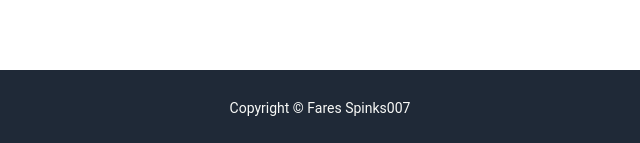
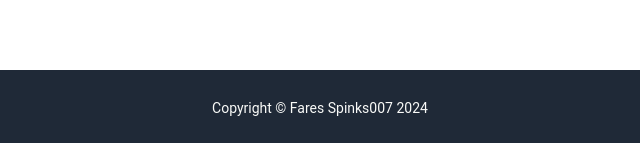
Before and after one commit to spinks007/Landing-page, a plain HTML site: page index.html in a window 1280 px wide. Shown: the part 1971-2114 px from the top of the page, 320-960 px from the left. Drawn offline with Linux system fonts and the light colour scheme.

Commit message:
make some updates on the footer

```diff
--- a/index.html
+++ b/index.html
@@ -79,7 +79,7 @@
     </div>
 
     <div class="footer">
-        <p class="footer-p">Copyright &copy; Fares Spinks007</p>
+        <p class="footer-p">Copyright &copy; Fares Spinks007 2024</p>
     </div>
 
 </body>
```
